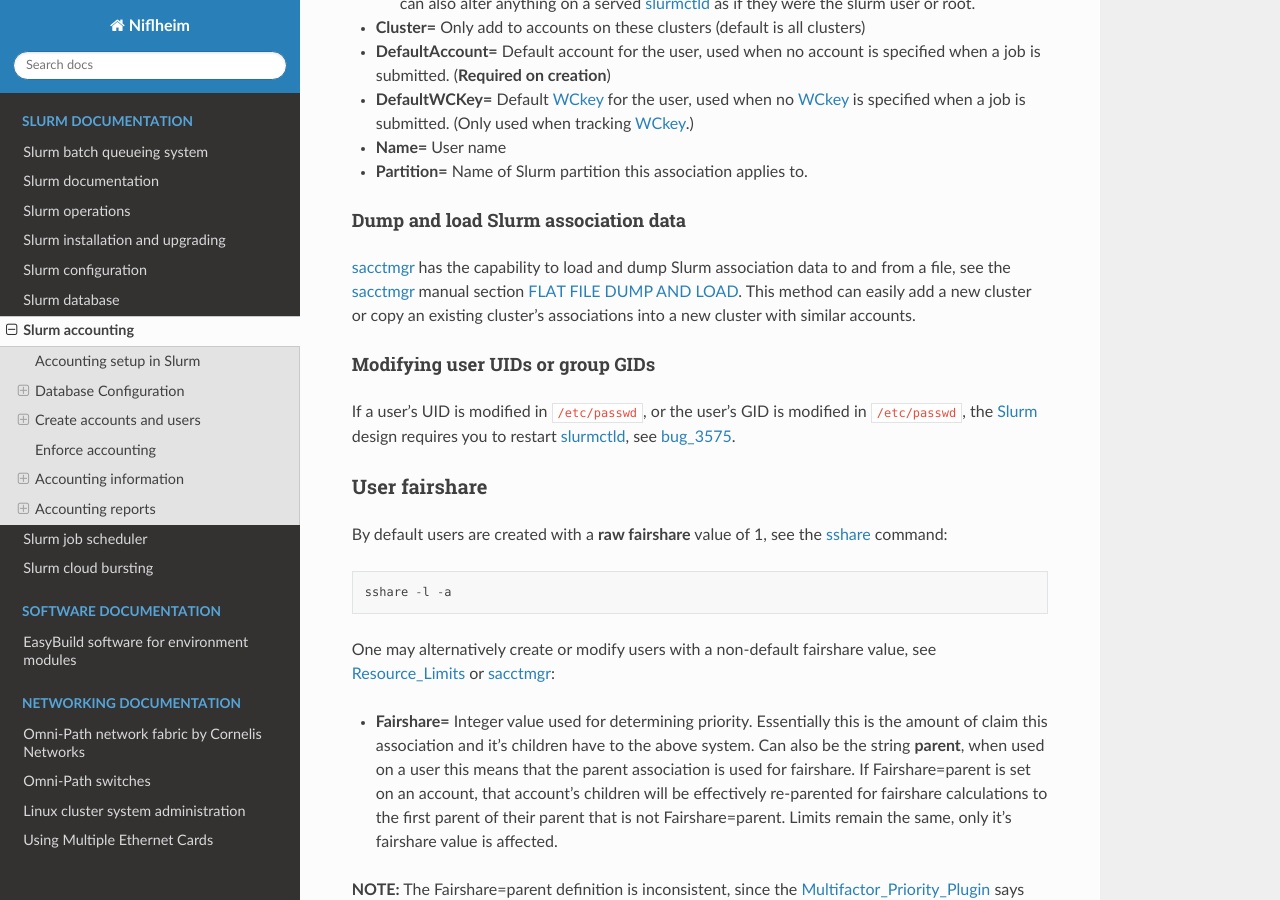
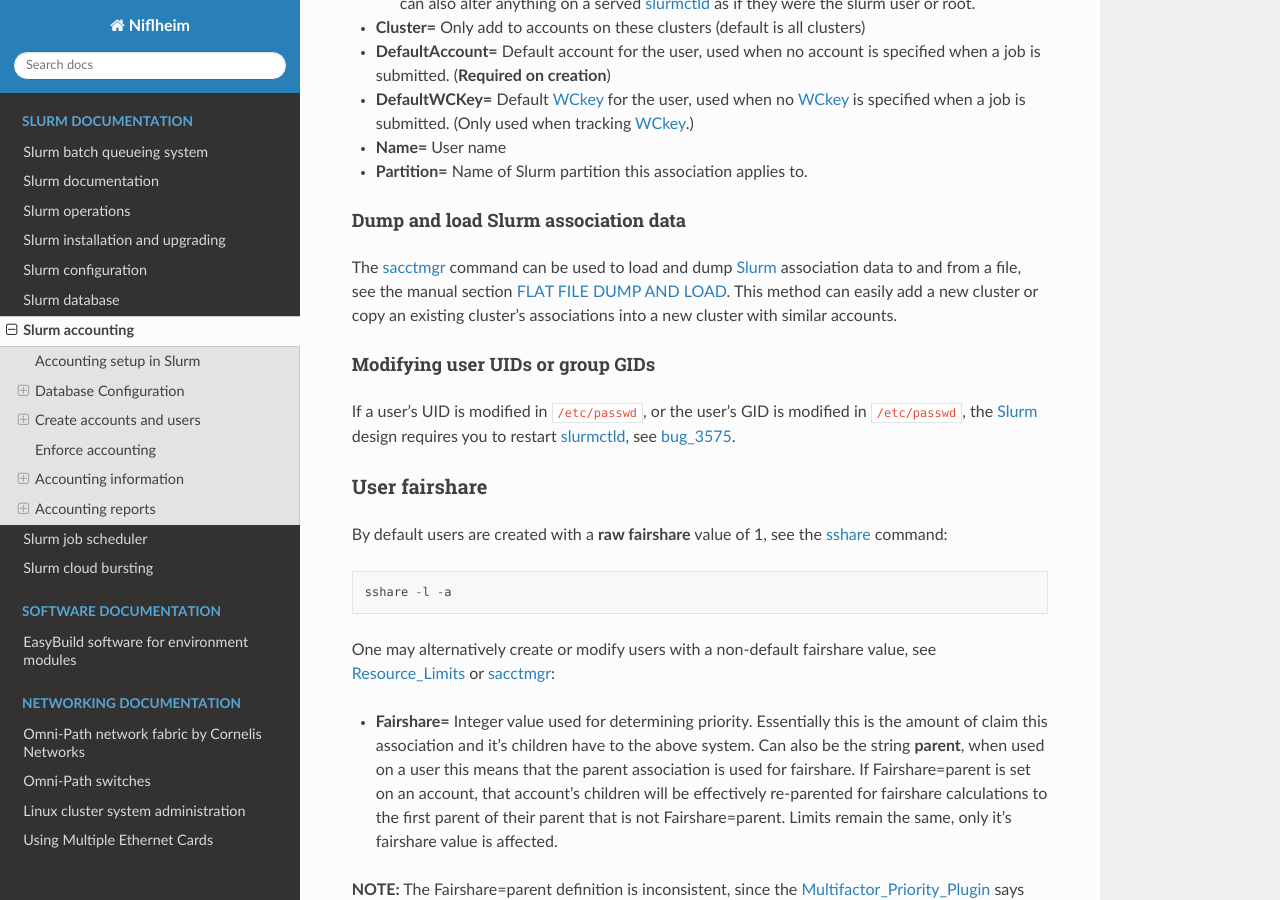
Before and after one commit to OleHolmNielsen/Niflheim_system, a Sphinx documentation site: the page built from docs/Slurm_accounting.rst, in a window 1280 px wide and 900 px high, scrolled down 4977 px. Built offline with Sphinx 7.4.7 and the Read the Docs theme 3.1.0, drawn with Linux system fonts in a browser that asks for light colours.

Commit message:
Minor edit

```diff
--- a/docs/Slurm_accounting.rst
+++ b/docs/Slurm_accounting.rst
@@ -211,7 +211,7 @@ When either adding or modifying a user, the following sacctmgr_ options are avai
 Dump and load Slurm association data
 ......................................
 
-sacctmgr_ has the capability to load and dump Slurm association data to and from a file, see the sacctmgr_ manual section
+The sacctmgr_ command can be used to load and dump Slurm_ association data to and from a file, see the manual section
 `FLAT FILE DUMP AND LOAD <https://slurm.schedmd.com/sacctmgr.html#SECTION_FLAT-FILE-DUMP-AND-LOAD>`_.
 This method can easily add a new cluster or copy an existing cluster's associations into a new cluster with similar accounts.
 
```
